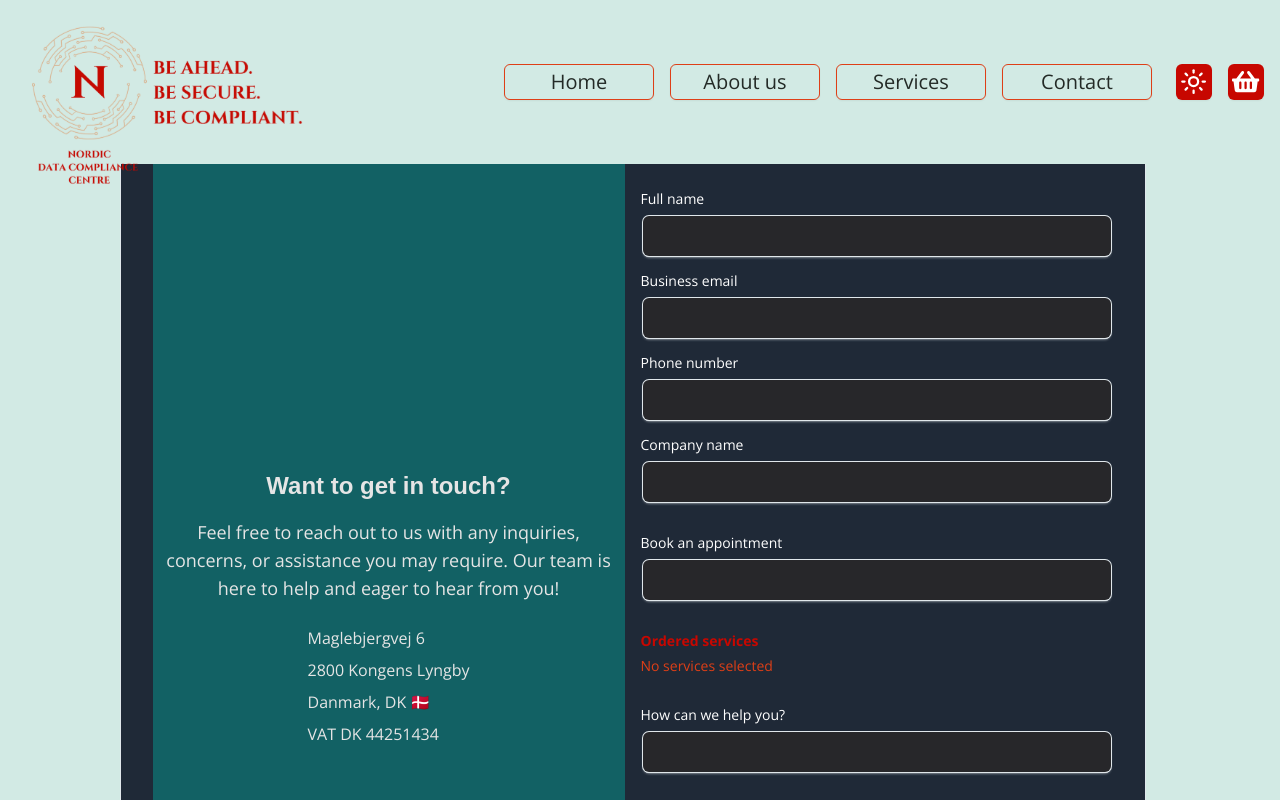
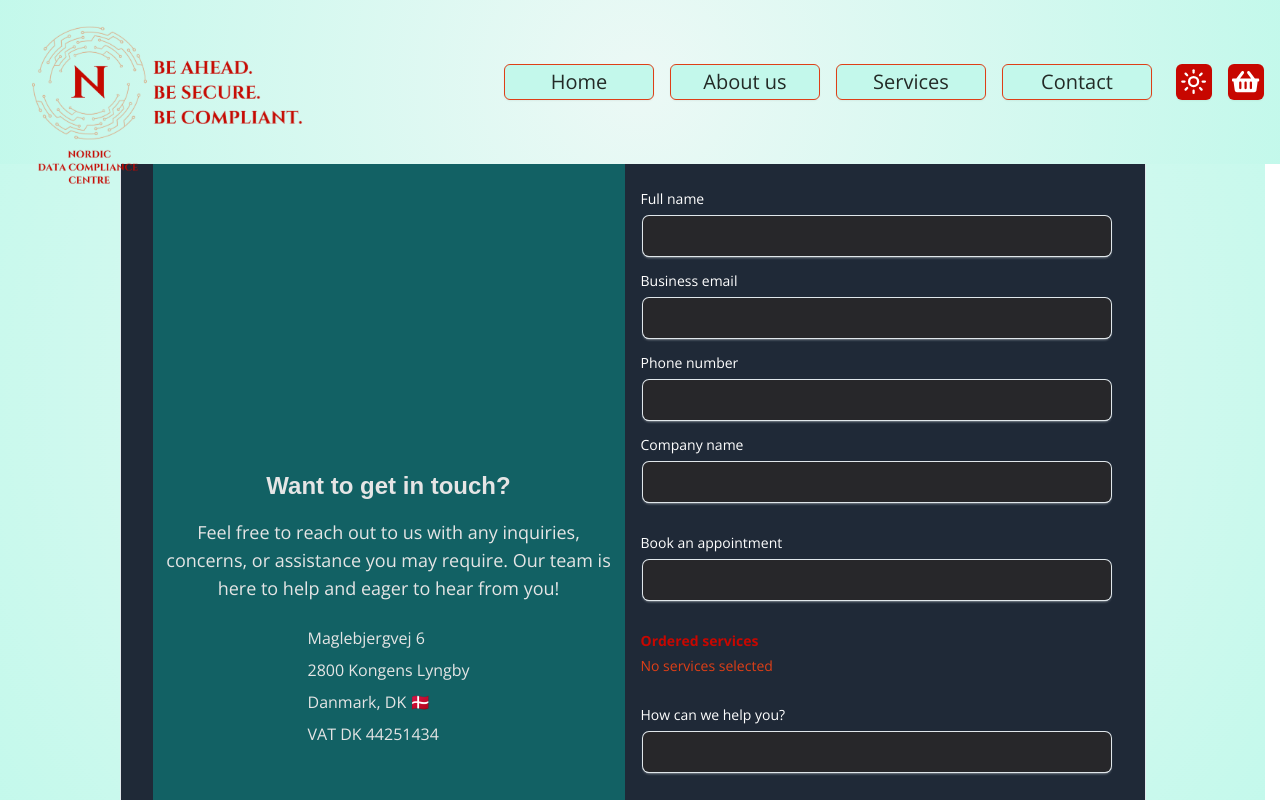
Before and after one commit to nidarg/centerdata, a Next.js app: page /checkout in a window 1280 px wide. Shown: the top 800 px of the page. Built offline with nearby package versions, Linux system fonts and the light colour scheme.

Commit message:
background gradient

```diff
--- a/app/globals.css
+++ b/app/globals.css
@@ -9,8 +9,18 @@ body {
   @apply !min-w-full;
 }
 
-body {
+body,
+nav {
   font-family: 'Open Sans', sans-serif;
+  background: radial-gradient(
+    circle,
+    hsla(var(--background-light), 1) 0%,
+    /* Lighter color at the center */ hsla(var(--background), 1) 100%
+      /* Original background at the edges */
+  );
+  background-attachment: fixed; /* Keep the gradient smooth during scrolling */
+  background-repeat: no-repeat; /* Prevent tiling */
+  background-size: cover; /* Ensure the gradient covers the full screen */
 }
 
 h1,
@@ -32,9 +42,6 @@ h6 {
     @apply mx-auto sm:w-full max-w-screen-2xl  md:px-10;
   }
 }
-
-
-
 
 /*
 :root {
@@ -115,7 +122,10 @@ h6 {
 */
 
 :root {
-  --background: 165, 36%, 87%; /* Pale Mint Green */
+  --background: 165, 80%, 87%; /* Original pale mint green */
+
+  --background-light: 165, 50%, 95%; /* Lighter version of the background */
+
   --foreground: 150, 9%, 15%; /* Dark greenish-gray text */
 
   --primary: 12, 81%, 48%; /* Vibrant Red-Orange */
@@ -139,14 +149,17 @@ h6 {
   --ring: 180, 40%, 50%; /* Vibrant Teal Ring Effect */
   --radius: 0.5rem;
 
-  --beige:30, 44%, 69%; /* light beige*/
-  --peach:32, 100%, 79%; /*peach */
+  --beige: 30, 44%, 69%; /* light beige*/
+  --peach: 32, 100%, 79%; /*peach */
   --cyan: 180, 70%, 60%; /* Bright Cyan */
   --teal: 174, 75%, 50%; /* Vibrant Teal */
 }
 
 .dark {
   --background: 150, 10%, 10%; /* Deep dark greenish-gray background */
+
+  --background-light: 150, 10%, 20%; /* Slightly lighter version for center */
+
   --foreground: 33, 38%, 88%; /* Light beige text */
 
   --primary: 12, 81%, 48%; /* Vibrant Red-Orange */
@@ -169,12 +182,11 @@ h6 {
 
   --ring: 180, 70%, 50%; /* Bright Cyan Ring Effect */
   --radius: 0.5rem;
-  --beige:30, 44%, 69%; /* light beige*/
-  --peach:32, 100%, 79%; /*peach */
+  --beige: 30, 44%, 69%; /* light beige*/
+  --peach: 32, 100%, 79%; /*peach */
   --cyan: 180, 70%, 60%; /* Bright Cyan */
   --teal: 174, 75%, 50%; /* Vibrant Teal */
 }
-
 
 @layer base {
   * {
--- a/components/VideoBackground.tsx
+++ b/components/VideoBackground.tsx
@@ -4,11 +4,15 @@ import React from 'react';
 
 interface VideoBackgroundProps {
   videoUrl: string;
-  height:string,
-  headers:string[],
+  height: string;
+  headers: string[];
 }
 
-const VideoBackground: React.FC<VideoBackgroundProps> = ({ videoUrl, height, headers }) => {
+const VideoBackground: React.FC<VideoBackgroundProps> = ({
+  videoUrl,
+  height,
+  headers,
+}) => {
   return (
     <div
       className='absolute inset-0 -z-10 w-full'
@@ -30,22 +34,20 @@ const VideoBackground: React.FC<VideoBackgroundProps> = ({ videoUrl, height, hea
 
       {/* Fade Effect */}
       <div className='absolute inset-0 pointer-events-none'>
-        <div className='absolute top-0 left-0 w-full h-16 bg-gradient-to-b from-background to-transparent'></div>
+        <div className='absolute top-0 left-0 w-full h-24 bg-gradient-to-b from-background to-transparent'></div>
         <div className='absolute bottom-0 left-0 w-full h-16 bg-gradient-to-t from-background to-transparent'></div>
       </div>
 
       {/* Text Overlay */}
-      <div  className='absolute inset-0 flex flex-col items-start justify-end pb-60 pl-48 gap-y-3'>
-      {headers.map((header)=>{
-        return(
-
+      <div className='absolute inset-0 flex flex-col items-start justify-end pb-60 pl-48 gap-y-3'>
+        {headers.map((header) => {
+          return (
             <div key={header} className='text-center max-w-2xl'>
               <h1 className='text-lg lg:text-4xl md:text-2xl text-destructive font-bold'>
                 {header}
               </h1>
             </div>
-
-        )
+          );
         })}
       </div>
     </div>
--- a/components/cart/CartModal.tsx
+++ b/components/cart/CartModal.tsx
@@ -64,28 +64,27 @@ const CartModal: React.FC<CartModalProps> = ({ onClose }) => {
   const { cart } = useCartContext();
 
   return (
-    <div className="fixed inset-0 bg-black bg-opacity-50 flex items-center justify-center z-50">
-      <div className="bg-background sm:min-w-[600px] p-5 rounded-lg relative max-h-screen overflow-y-auto ">
+    <div className='fixed inset-0 bg-black bg-opacity-50 flex items-center justify-center z-50'>
+      <div className='bg-background sm:min-w-[600px] p-5 rounded-lg relative max-h-screen overflow-y-auto '>
         <button
           onClick={onClose}
-          className="absolute top-3 right-3 text-gray-600"
+          className='absolute top-3 right-3 text-gray-600'
         >
           <FaTimes size={20} />
         </button>
-        <h2 className="text-xl font-semibold mb-4">Your Cart</h2>
+        <h2 className='text-xl font-semibold mb-4'>Your Cart</h2>
 
         {cart.length > 0 ? (
           <>
             {/* Grid layout for items */}
-            <ul className="grid grid-cols-1 sm:grid-cols-2 gap-4 text-neutral-200">
+            <ul className='grid grid-cols-1 sm:grid-cols-2 gap-4 text-neutral-200'>
               {cart.map((item, index) => (
                 <li
                   key={index}
-                  className="bg-gray-800 p-4 rounded-lg shadow-md hover:shadow-primary transition"
+                  className='bg-gray-800 p-4 rounded-lg shadow-md hover:shadow-primary transition'
                 >
                   <CartItem item={item} />
                   {/* Remove Button Below Item */}
-
                 </li>
               ))}
             </ul>
@@ -94,13 +93,13 @@ const CartModal: React.FC<CartModalProps> = ({ onClose }) => {
             <Button
               asChild
               onClick={onClose}
-              className="bg-primary text-white py-2 px-4 rounded-lg transition mt-4 block w-full"
+              className='bg-primary text-white py-2 px-4 rounded-lg transition mt-4 block w-full'
             >
-              <Link href="/checkout">Checkout</Link>
+              <Link href='/checkout'>Checkout</Link>
             </Button>
           </>
         ) : (
-          <p className="text-gray-200">Your cart is empty.</p>
+          <p className='text-destructive'>Your cart is empty.</p>
         )}
       </div>
     </div>
--- a/components/navbar/Navbar.tsx
+++ b/components/navbar/Navbar.tsx
@@ -135,7 +135,7 @@ function Navbar() {
 
   return (
     <>
-      <nav className='fixed top-0 left-0 right-0 z-50 w-full bg-background  min-h-[128px]'>
+      <nav className='fixed top-0 left-0 right-0 z-50 w-full bg-gradient-nav  min-h-[128px]'>
         <div className='container flex justify-between items-center px-4'>
           {/* Logo */}
           <div
--- a/tailwind.config.ts
+++ b/tailwind.config.ts
@@ -1,4 +1,5 @@
 import type { Config } from 'tailwindcss';
+// import plugin from 'tailwindcss';
 
 const {
   default: flattenColorPalette,
@@ -65,7 +66,6 @@ const config: Config = {
           '4': 'hsl(var(--chart-4))',
           '5': 'hsl(var(--chart-5))',
         },
-
       },
       borderRadius: {
         lg: 'var(--radius)',
@@ -76,15 +76,19 @@ const config: Config = {
         input: `0px 2px 3px -1px rgba(0,0,0,0.1), 0px 1px 0px 0px rgba(25,28,33,0.02), 0px 0px 0px 1px rgba(25,28,33,0.08)`,
       },
       transformOrigin: {
-        'center': 'center',
+        center: 'center',
       },
       perspective: {
-        'none': 'none',
+        none: 'none',
         '500': '500px',
       },
       rotate: {
         'y-0': '0deg',
         'y-180': '180deg',
+      },
+      backgroundImage: {
+        'gradient-nav':
+          'radial-gradient(circle, hsla(var(--background-light), 1) 0%, hsla(var(--background), 1) 100%)',
       },
     },
   },
@@ -94,7 +98,21 @@ const config: Config = {
     },
   },
   // eslint-disable-next-line @typescript-eslint/no-require-imports
-  plugins: [require('tailwindcss-animate'), addVariablesForColors, require("@tailwindcss/forms")],
+  plugins: [
+    // eslint-disable-next-line @typescript-eslint/no-require-imports
+    require('tailwindcss-animate'),
+    addVariablesForColors,
+    // eslint-disable-next-line @typescript-eslint/no-require-imports
+    require('@tailwindcss/forms'),
+    // plugin(function ({ addUtilities }) {
+    //   addUtilities({
+    //     '.bg-gradient-nav': {
+    //       backgroundImage:
+    //         'radial-gradient(circle, hsl(var(--background-dark-light)) 0%, hsl(var(--background-dark)) 100%)',
+    //     },
+    //   });
+    // }),
+  ],
 };
 // eslint-disable-next-line @typescript-eslint/no-explicit-any
 function addVariablesForColors({ addBase, theme }: any) {
```
Also changed, not shown: app/(main)/checkout/page.tsx (+28 -16 lines), app/(main)/contact/page.tsx (+25 -14 lines), app/layout.tsx (+2 -15 lines). Lines whose indentation alone changed are shown as unchanged.
